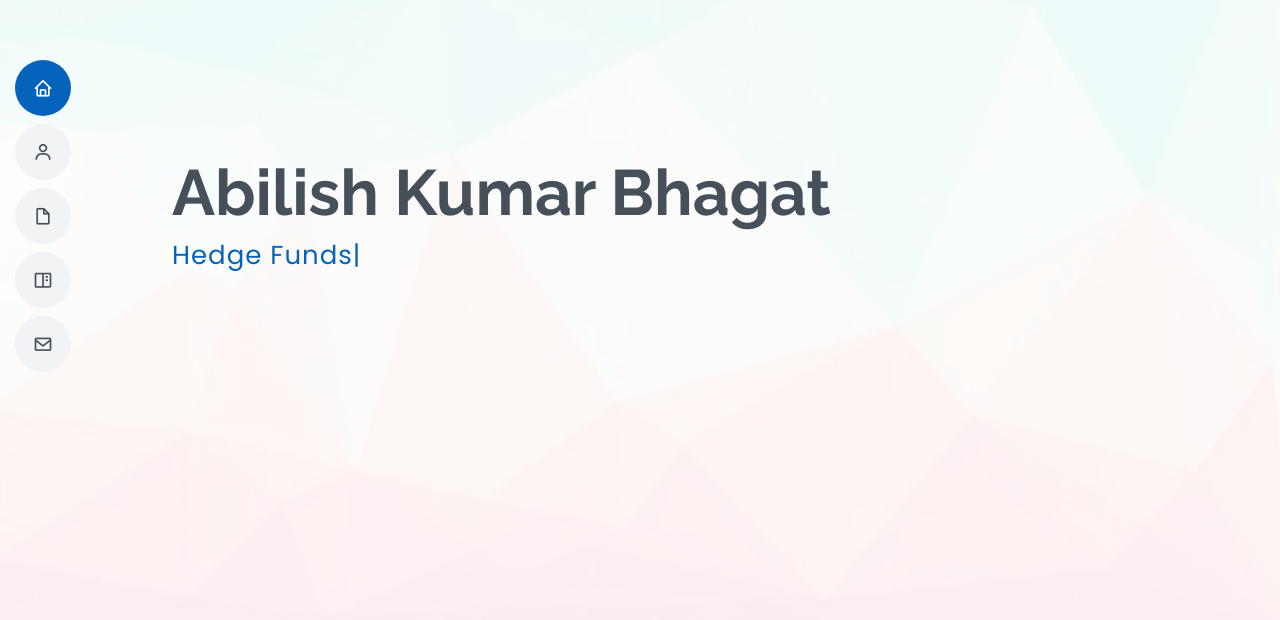
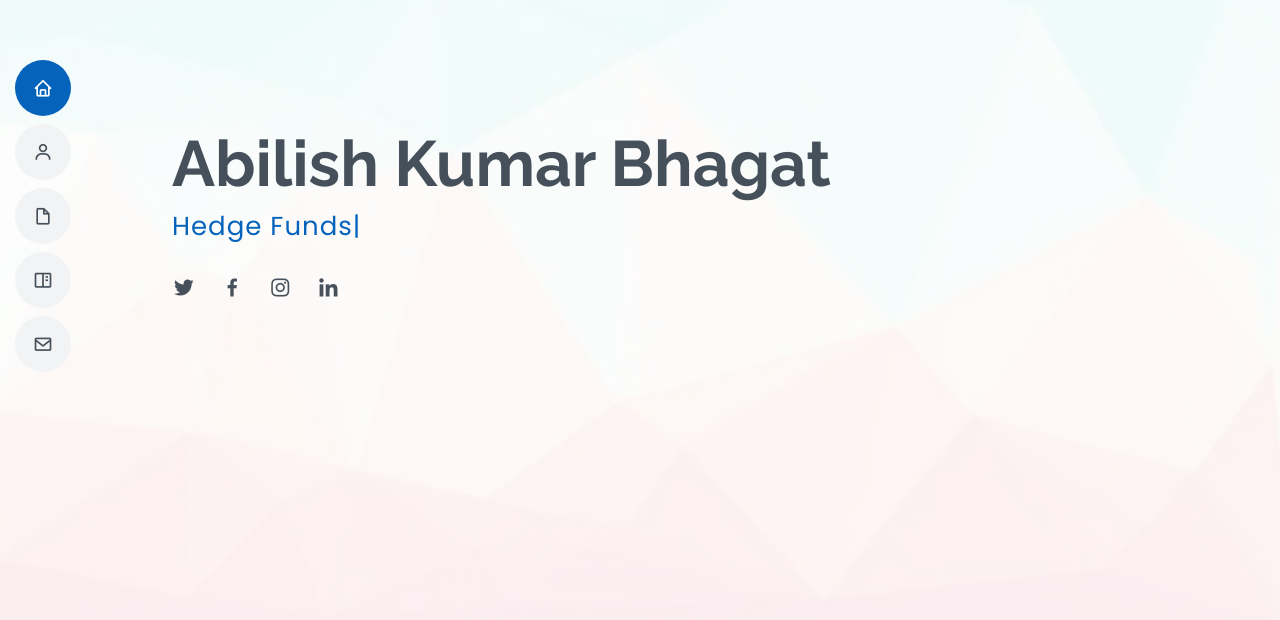
Before and after one commit to AbilashKBhagat/abilashkumarbhagat.github.io, a plain HTML site: page index.html in a window 1280 px wide. Shown: the part 180-800 px from the top of the page. Drawn offline with nearby package versions, Linux system fonts and the light colour scheme.

Commit message:
updated files

```diff
--- a/index.html
+++ b/index.html
@@ -5,7 +5,7 @@
   <meta charset="utf-8">
   <meta content="width=device-width, initial-scale=1.0" name="viewport">
 
-  <title>MyResume Bootstrap Template - Index</title>
+  <title>Abilash Kumar Bhagat</title>
   <meta content="" name="description">
   <meta content="" name="keywords">
 
@@ -60,7 +60,11 @@
     <div class="container" data-aos="zoom-in" data-aos-delay="100">
       <h1>Abilish Kumar Bhagat</h1>
       <p><span class="typed" data-typed-items="Fund Accountant, Hedge Funds, Private Equity"></span></p>
-      </div>
+      <div class="social-links">
+        <a href="https://twitter.com/AbilashBhagat" class="twitter"><i class="bx bxl-twitter"></i></a>
+        <a href="https://www.facebook.com/abilash.kumar3/" class="facebook"><i class="bx bxl-facebook"></i></a>
+        <a href="https://www.instagram.com/abe_kimaya_chanda/" class="instagram"><i class="bx bxl-instagram"></i></a>
+        <a href="https://www.linkedin.com/in/abilashkumarbhagat-9697664581/" class="linkedin"><i class="bx bxl-linkedin"></i></a>
       </div>
     </div>
   </section><!-- End Hero -->
```
Also changed, not shown: 1 other file.
